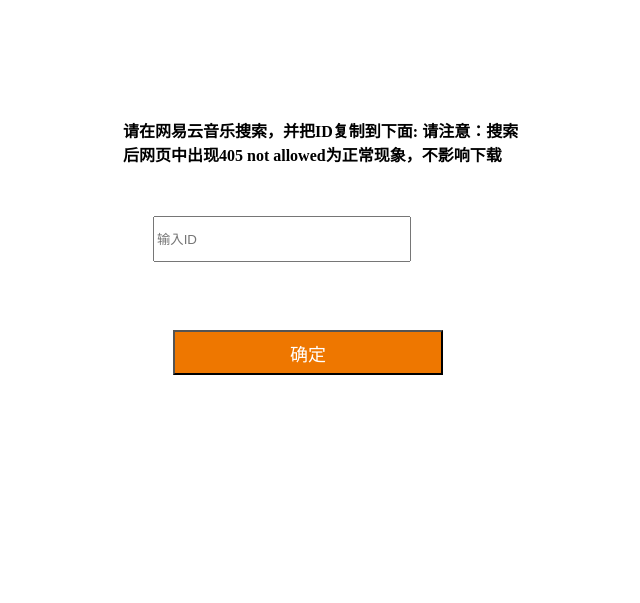
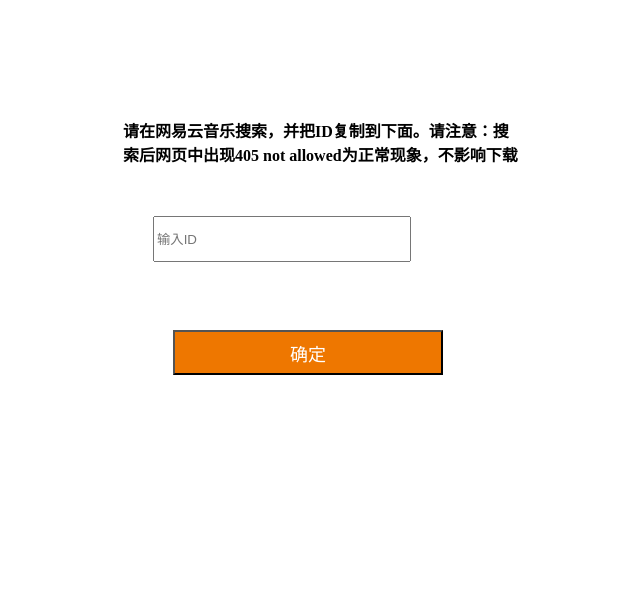
Before and after one commit to Huajishe/huajishe.github.io, a plain HTML site: page wyydecode/index.html in a window 1280 px wide. Shown: the whole page, without its empty margins (485-1125 px from the left). Drawn offline with Linux system fonts and the light colour scheme.

Commit message:
Update index.html

```diff
--- a/wyydecode/index.html
+++ b/wyydecode/index.html
@@ -87,8 +87,7 @@ margin-right: 100px;
 
 <div style="margin-left: 50px;">
 
-<b>请在网易云音乐搜索，并把ID复制到下面:</b>
-<b>请注意：搜索后网页中出现405 not allowed为正常现象，不影响下载</b>
+<b>请在网易云音乐搜索，并把ID复制到下面。请注意：搜索后网页中出现405 not allowed为正常现象，不影响下载</b>
 <input class="input" type="text" name="password" id="password" placeholder="输入ID" />
 
 </div >
```
